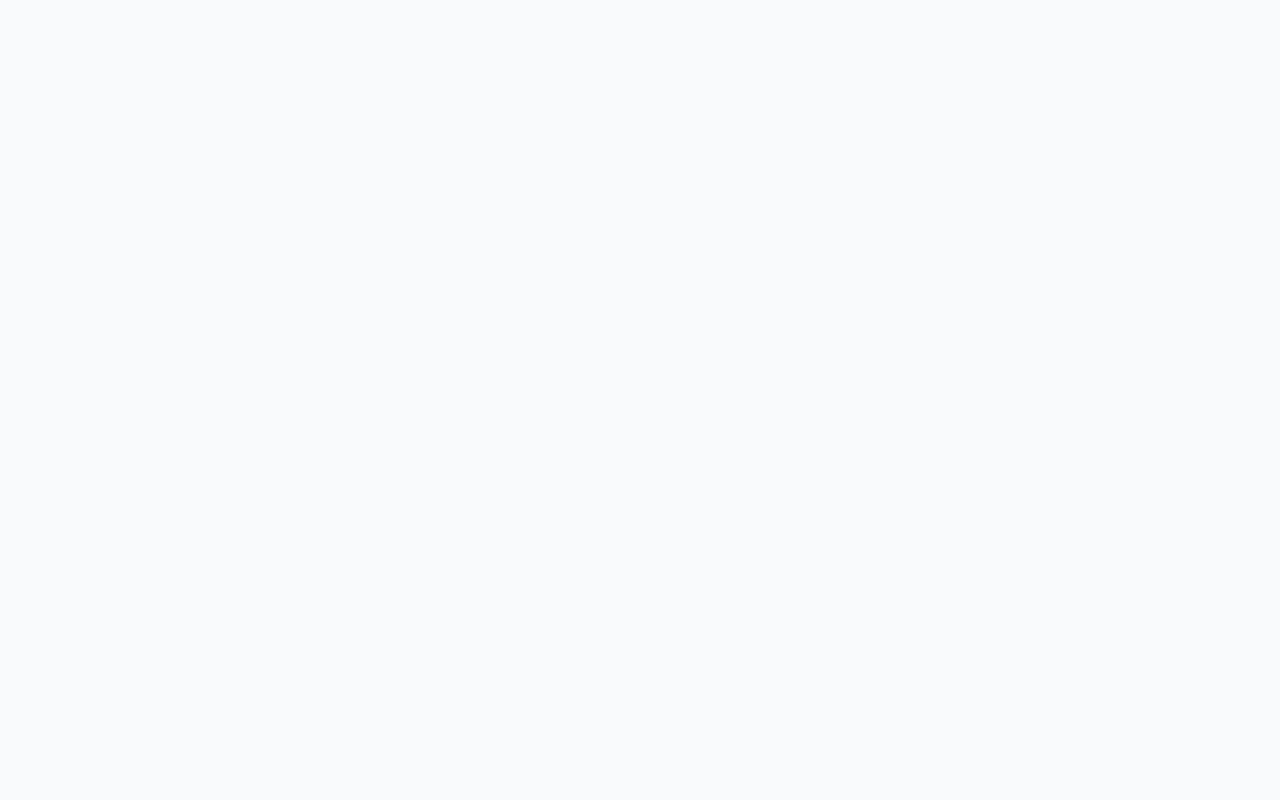
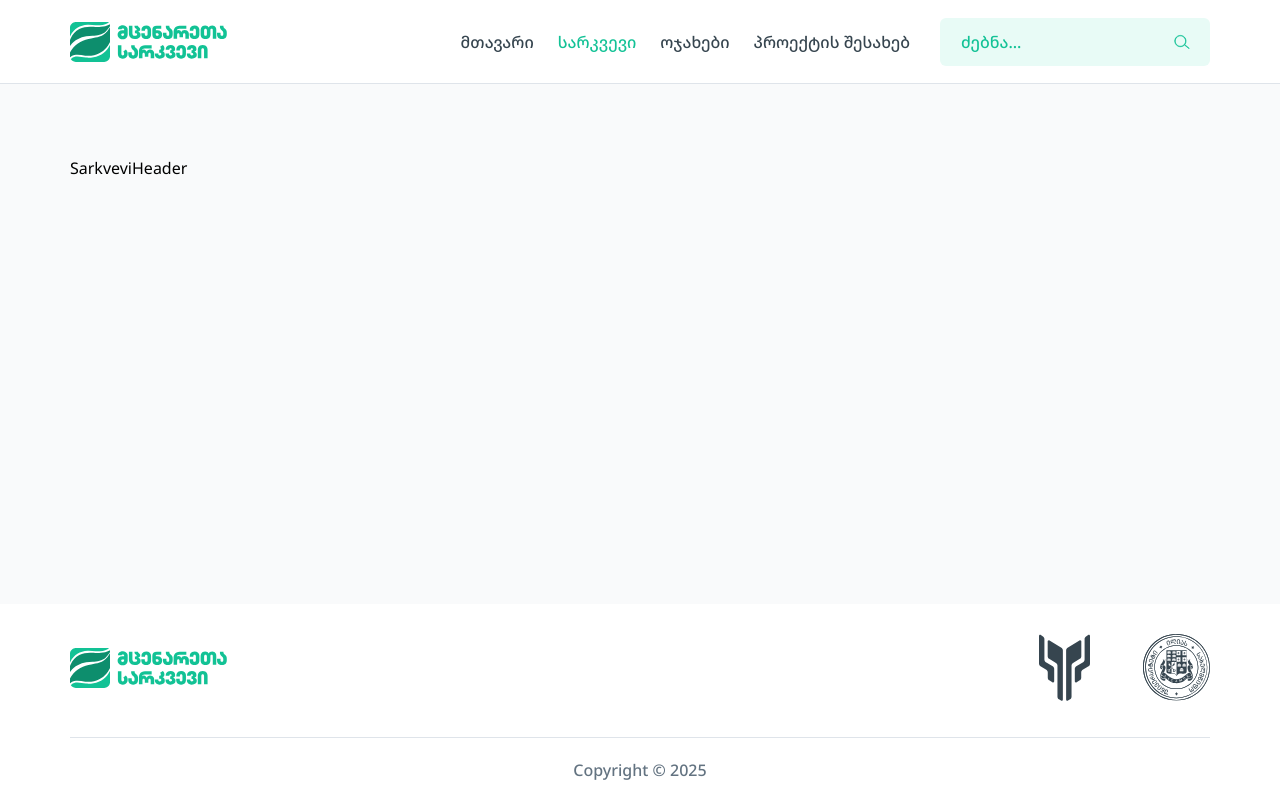
Before and after one commit to Mind1a/plant-research, a React (Vite) app: page /sarkvevi in a window 1280 px wide. Before the commit this address had no page. Built offline with nearby package versions, Linux system fonts and the light colour scheme.

Commit message:
feature/folder-structure
moving layout components under layout folder for better sorting

```diff
--- a/src/presenter/components/molecules/footer/index.tsx
+++ b/src/presenter/components/molecules/layout/footer/index.tsx
@@ -1,5 +1,5 @@
-import { fullLogo, iliauniLogo, unilabLogo } from '../../../assets';
-import PageWrapper from '../../atoms/PageWrapper';
+import { fullLogo, iliauniLogo, unilabLogo } from '../../../../assets';
+import PageWrapper from '../../../atoms/PageWrapper';
 
 export default function Footer() {
   const year = new Date().getFullYear();
--- a/src/presenter/components/molecules/mobileSearch/index.tsx
+++ /dev/null
@@ -1,3 +0,0 @@
-export default function MobileSearch() {
-  return <div>MobileSearch</div>;
-}
--- /dev/null
+++ b/src/presenter/components/molecules/sarkvevipage/SarkveviHeader.tsx
@@ -0,0 +1,3 @@
+export default function SarkveviHeader() {
+  return <div>SarkveviHeader</div>;
+}
--- a/src/presenter/routes/routes.tsx
+++ b/src/presenter/routes/routes.tsx
@@ -1,12 +1,14 @@
 import { Routes, Route } from 'react-router-dom';
 import Home from '../views/Home';
-import PageLayout from '../components/molecules/layout';
+import PageLayout from '../components/molecules/layout/rootLayout';
+import Sarkvevi from '../views/Sarkvevi';
 
 export default function AppRoutes() {
   return (
     <Routes>
       <Route element={<PageLayout />}>
         <Route path="/" element={<Home />} />
+        <Route path="/sarkvevi" element={<Sarkvevi />} />
       </Route>
     </Routes>
   );
--- /dev/null
+++ b/src/presenter/views/Sarkvevi.tsx
@@ -0,0 +1,12 @@
+import PageWrapper from '../components/atoms/PageWrapper';
+import SarkveviHeader from '../components/molecules/sarkvevipage/SarkveviHeader';
+
+export default function Sarkvevi() {
+  return (
+    <main>
+      <PageWrapper classname="my-[72px] max-1000:my-[42px] max-500:my-[27px]">
+        <SarkveviHeader />
+      </PageWrapper>
+    </main>
+  );
+}
```
Also changed, not shown: src/presenter/components/molecules/layout/header/index.tsx (renamed from src/presenter/components/molecules/header/index.tsx, +9 -9 lines), src/presenter/components/molecules/layout/header/mobileMenu/index.tsx (renamed from src/presenter/components/molecules/mobileMenu/index.tsx, +4 -4 lines), src/presenter/components/molecules/layout/rootLayout/index.tsx (renamed from src/presenter/components/molecules/layout/index.tsx).
